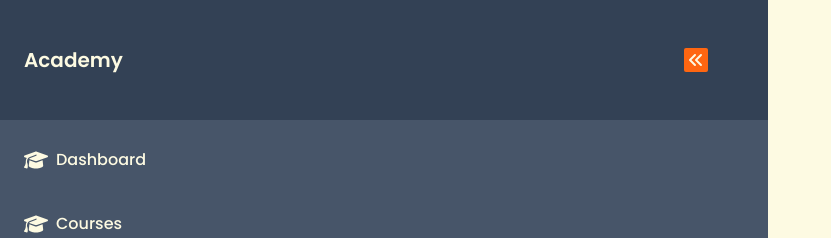
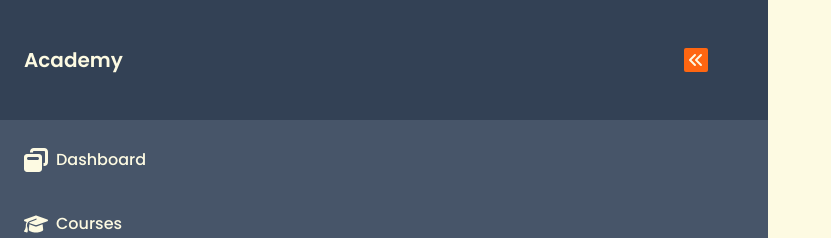
Before and after one commit to RezaBagusS/Project-Akhir-MPSB, a React (Vite) app: page /dashboard in a window 1280 px wide. Shown: the top 238 px of the page, without its empty margins (0-831 px from the left). Built offline with nearby package versions, Linux system fonts and the light colour scheme.

Commit message:
fix some bug

```diff
--- a/src/Component/DashboardComp/Part/SideBarModules.jsx
+++ b/src/Component/DashboardComp/Part/SideBarModules.jsx
@@ -6,10 +6,10 @@ const SideBarModules = () => {
       icon: (
         <svg
           xmlns="http://www.w3.org/2000/svg"
-          viewBox="0 0 640 512"
+          viewBox="0 0 512 512"
           className="w-6 h-6 mr-2 fill-cust-beige"
         >
-          <path d="M320 32c-8.1 0-16.1 1.4-23.7 4.1L15.8 137.4C6.3 140.9 0 149.9 0 160s6.3 19.1 15.8 22.6l57.9 20.9C57.3 229.3 48 259.8 48 291.9v28.1c0 28.4-10.8 57.7-22.3 80.8c-6.5 13-13.9 25.8-22.5 37.6C0 442.7-.9 448.3 .9 453.4s6 8.9 11.2 10.2l64 16c4.2 1.1 8.7 .3 12.4-2s6.3-6.1 7.1-10.4c8.6-42.8 4.3-81.2-2.1-108.7C90.3 344.3 86 329.8 80 316.5V291.9c0-30.2 10.2-58.7 27.9-81.5c12.9-15.5 29.6-28 49.2-35.7l157-61.7c8.2-3.2 17.5 .8 20.7 9s-.8 17.5-9 20.7l-157 61.7c-12.4 4.9-23.3 12.4-32.2 21.6l159.6 57.6c7.6 2.7 15.6 4.1 23.7 4.1s16.1-1.4 23.7-4.1L624.2 182.6c9.5-3.4 15.8-12.5 15.8-22.6s-6.3-19.1-15.8-22.6L343.7 36.1C336.1 33.4 328.1 32 320 32zM128 408c0 35.3 86 72 192 72s192-36.7 192-72L496.7 262.6 354.5 314c-11.1 4-22.8 6-34.5 6s-23.5-2-34.5-6L143.3 262.6 128 408z" />
+          <path d="M432 64H208c-8.8 0-16 7.2-16 16V96H128V80c0-44.2 35.8-80 80-80H432c44.2 0 80 35.8 80 80V304c0 44.2-35.8 80-80 80H416V320h16c8.8 0 16-7.2 16-16V80c0-8.8-7.2-16-16-16zM0 192c0-35.3 28.7-64 64-64H320c35.3 0 64 28.7 64 64V448c0 35.3-28.7 64-64 64H64c-35.3 0-64-28.7-64-64V192zm64 32c0 17.7 14.3 32 32 32H288c17.7 0 32-14.3 32-32s-14.3-32-32-32H96c-17.7 0-32 14.3-32 32z" />
         </svg>
       ),
     },
--- a/src/Component/DashboardComp/sidebarLeft.jsx
+++ b/src/Component/DashboardComp/sidebarLeft.jsx
@@ -1,6 +1,5 @@
 import { useState } from "react";
 import SideBarModules from "./Part/SideBarModules";
-
 
 const SidebarLeft = () => {
     const [isClose, setIsClose] = useState(false);
```
